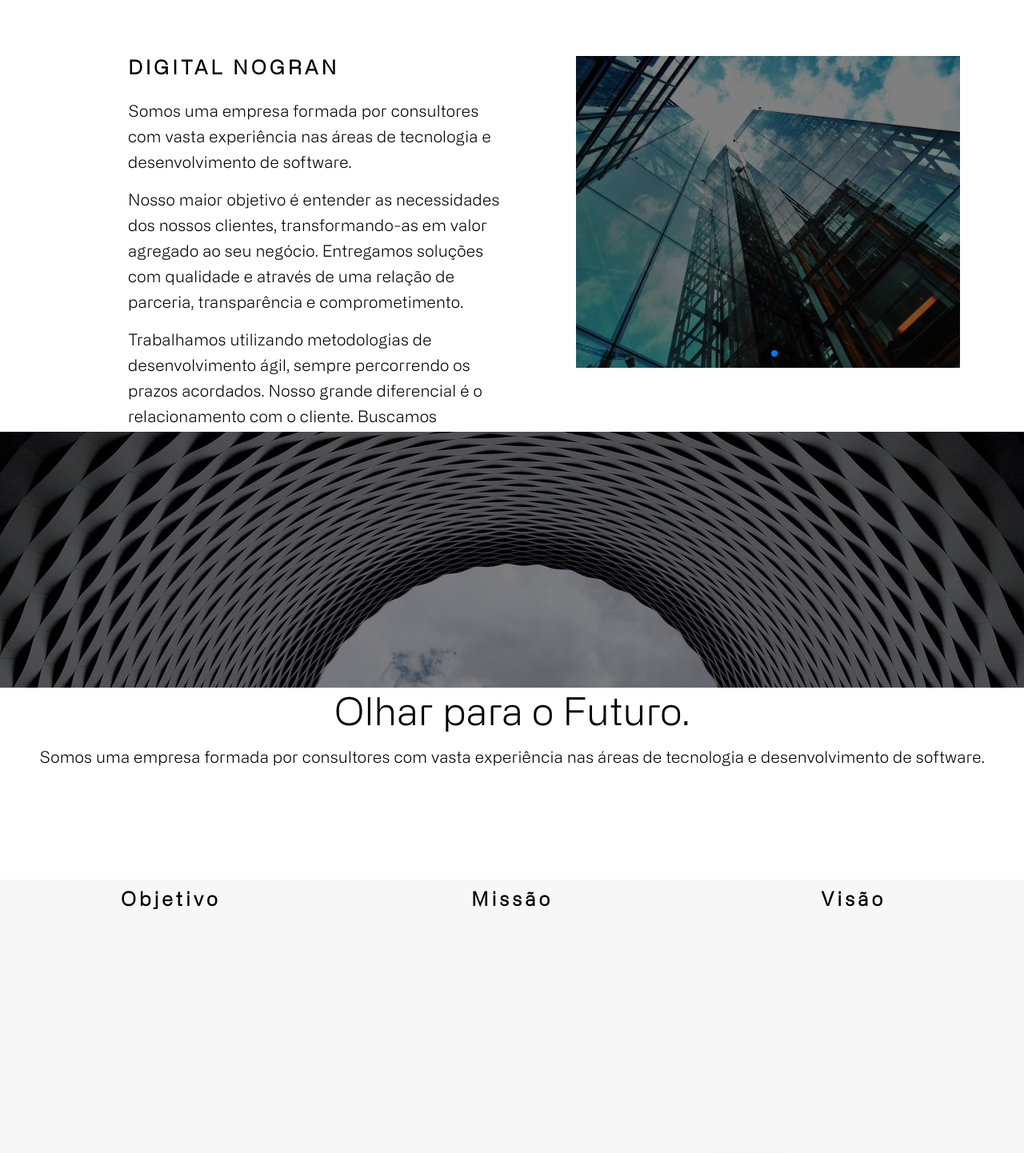
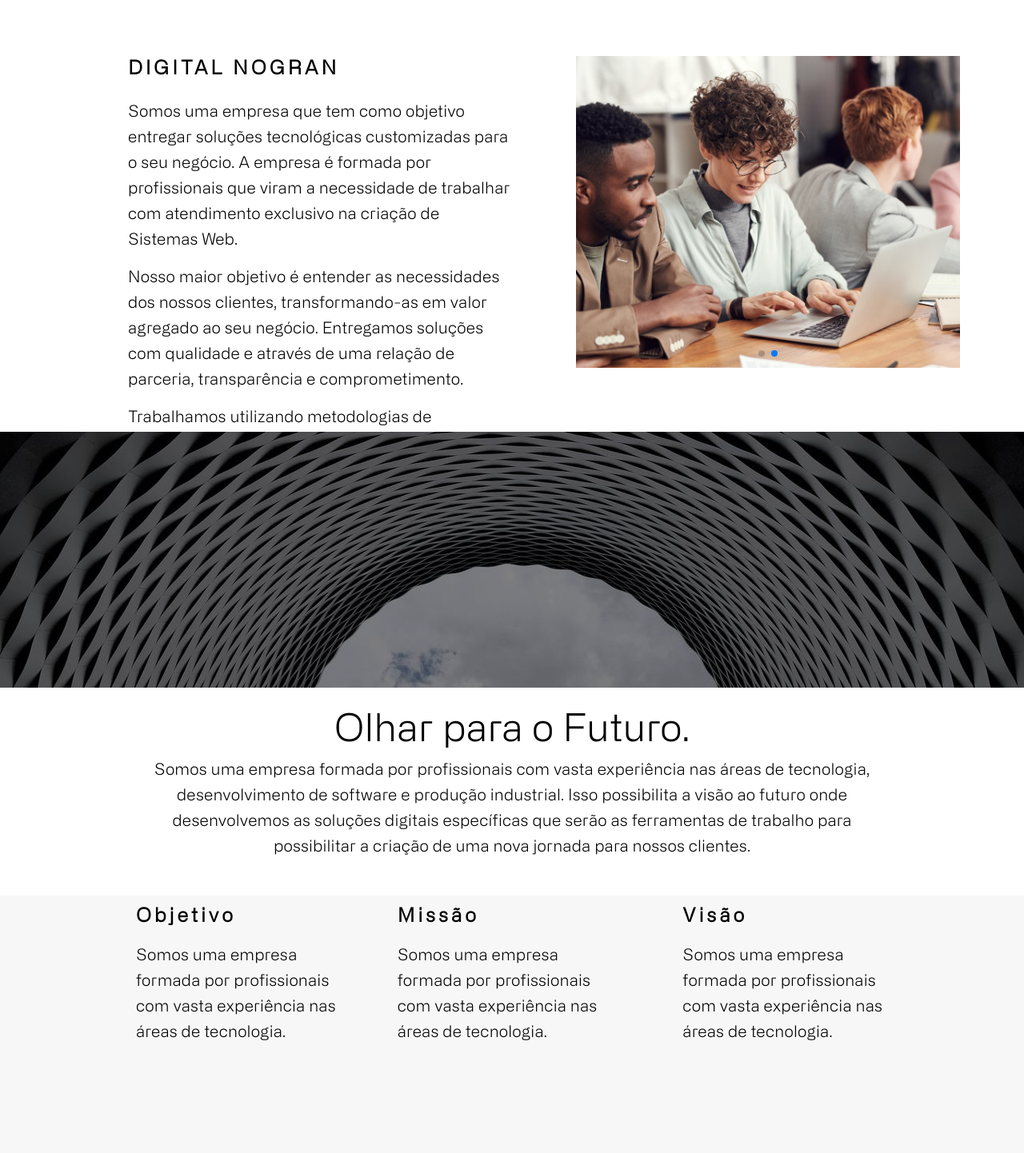
Before and after one commit to nogran/digital.nogran.ui, a React (Create React App) app: page /empresa in a window 1280 px wide. Shown: the part 340-1782 px from the top of the page at 80% size. Built offline with nearby package versions, Linux system fonts and the light colour scheme.

Commit message:
empresa update

```diff
--- a/src/pages/empresa/Empresa.css
+++ b/src/pages/empresa/Empresa.css
@@ -20,9 +20,8 @@
     background-color: rgba(234, 234, 234, 0.377);
 }
 
-.bgEmpresa {
-    background-image: linear-gradient(rgba(0, 0, 0, 0.5),
-            rgba(0, 0, 0, 0.5)), url('../../assets/images/home-pexels-photo-443383.jpg');
+.bgEmpresa1 {
+    background-image: url('../../assets/images/pexels-fauxels-3184338.jpg');
     display: flex;
     background-position: center;
     width: 100%;
@@ -30,3 +29,13 @@
     object-fit: cover;
     margin-top: 10px;
 }
+
+.bgEmpresa2 {
+        background-image: url('../../assets/images/pexels-fauxels-3183181.jpg');
+        display: flex;
+    background-position: center;
+    width: 100%;
+    height: 100%;
+    object-fit: cover;
+    margin-top: 10px;
+}
--- a/src/pages/empresa/Empresa.tsx
+++ b/src/pages/empresa/Empresa.tsx
@@ -50,7 +50,7 @@ export const Empresa = () => {
                 <Grid item xs={6} style={{ height: '50vh' }} >
                     <Box marginLeft={20}>
                         <Typography align="left" variant='h5' style={{ fontWeight: 'bold', letterSpacing: 4, lineHeight: 2 }}> DIGITAL NOGRAN</Typography>
-                        <Typography align="left" variant='h6' style={{ marginTop: 15 }}>Somos uma empresa formada por consultores com vasta experiência nas áreas de tecnologia e desenvolvimento de software.</Typography>
+                        <Typography align="left" variant='h6' style={{ marginTop: 15 }}>Somos uma empresa que tem como objetivo entregar soluções tecnológicas customizadas para o seu negócio. A empresa é formada por profissionais que viram a necessidade de trabalhar com atendimento exclusivo na criação de Sistemas Web.</Typography>
                         <Typography align="left" variant='h6' style={{ marginTop: 15 }}>Nosso maior objetivo é entender as necessidades dos nossos clientes, transformando-as em valor agregado ao seu negócio. Entregamos soluções com qualidade e através de uma relação de parceria, transparência e comprometimento.</Typography>
                         <Typography align="left" variant='h6' style={{ marginTop: 15 }}>Trabalhamos utilizando metodologias de desenvolvimento ágil, sempre percorrendo os prazos acordados. Nosso grande diferencial é o relacionamento com o cliente. Buscamos estabelecer um relacionamento estreito, uma parceria sincera e verdadeira. </Typography>
                     </Box>
@@ -63,8 +63,8 @@ export const Empresa = () => {
                             autoplay={{ delay: 3500 }}
                             pagination={true}>
 
-                            <SwiperSlide className="bgEmpresa"></SwiperSlide>
-                            <SwiperSlide className="bgEmpresa"></SwiperSlide>
+                            <SwiperSlide className="bgEmpresa1"></SwiperSlide>
+                            <SwiperSlide className="bgEmpresa2"></SwiperSlide>
                         </Swiper>
                     </Box>
                 </Grid>
@@ -74,23 +74,31 @@ export const Empresa = () => {
                 </Grid>
 
                 {/* PAGE 3 */}
-                <Grid item xs={12} style={{ height: '30vh' }}>
+                <Grid item xs={12} style={{ height: '30vh', marginTop:'20px' }}>
                     <Typography variant='h3' align="center">Olhar para o Futuro.</Typography>
-                    <Typography align="center" variant='h6' style={{ marginTop: 15 }}>Somos uma empresa formada por consultores com vasta experiência nas áreas de tecnologia e desenvolvimento de software.</Typography>
+                    <Box>
+                        <Typography variant='h6' align='center' style={{ marginLeft: '170px', marginRight: '170px', marginTop: '10px' }}>Somos uma empresa formada por profissionais com vasta experiência nas áreas de tecnologia, desenvolvimento de software e produção industrial. Isso possibilita a visão ao futuro onde desenvolvemos as soluções digitais específicas que serão as ferramentas de trabalho para possibilitar a criação de uma nova jornada para nossos clientes.</Typography>
+                    </Box>
                 </Grid>
 
                 {/* PAGE 4 */}
                 <Grid item xs={4} className="missao" style={{ height: '40vh' }}>
-                    <Typography variant='h5' align="center" style={{ fontWeight: 'bold', letterSpacing: 4, lineHeight: 2 }}>Objetivo</Typography>
-                </Grid>
-
-
-                <Grid item xs={4} className="missao" style={{ height: '40vh' }}>
-                    <Typography variant='h5' align="center" style={{ fontWeight: 'bold', letterSpacing: 4, lineHeight: 2 }}>Missão</Typography>
+                    <Box marginLeft='170px'>
+                        <Typography variant='h5' style={{ fontWeight: 'bold', letterSpacing: 4, lineHeight: 2 }}>Objetivo</Typography>
+                        <Typography variant='h6' style={{ marginTop: '10px' }}>Somos uma empresa formada por profissionais com vasta experiência nas áreas de tecnologia.</Typography>
+                    </Box>
                 </Grid>
 
                 <Grid item xs={4} className="missao" style={{ height: '40vh' }}>
-                    <Typography variant='h5' align="center" style={{ fontWeight: 'bold', letterSpacing: 4, lineHeight: 2 }}>Visão</Typography>
+                    <Box marginLeft='70px' marginRight='70px'>
+                        <Typography variant='h5' style={{ fontWeight: 'bold', letterSpacing: 4, lineHeight: 2 }}>Missão</Typography>
+                        <Typography variant='h6' style={{ marginTop: '10px' }}>Somos uma empresa formada por profissionais com vasta experiência nas áreas de tecnologia.</Typography>
+                    </Box>
+                </Grid>
+
+                <Grid item xs={4} className="missao" style={{ height: '40vh' }}>
+                    <Typography variant='h5' style={{ fontWeight: 'bold', letterSpacing: 4, lineHeight: 2 }}>Visão</Typography>
+                    <Typography variant='h6' style={{ marginRight: '170px', marginTop: '10px' }}>Somos uma empresa formada por profissionais com vasta experiência nas áreas de tecnologia.</Typography>
                 </Grid>
 
                 <Grid item xs={12} className="missao" style={{ height: '10vh' }}>
```
Also changed, not shown: src/assets/images/pexels-fauxels-3183181.jpg (added), src/assets/images/pexels-fauxels-3184338.jpg (added).
